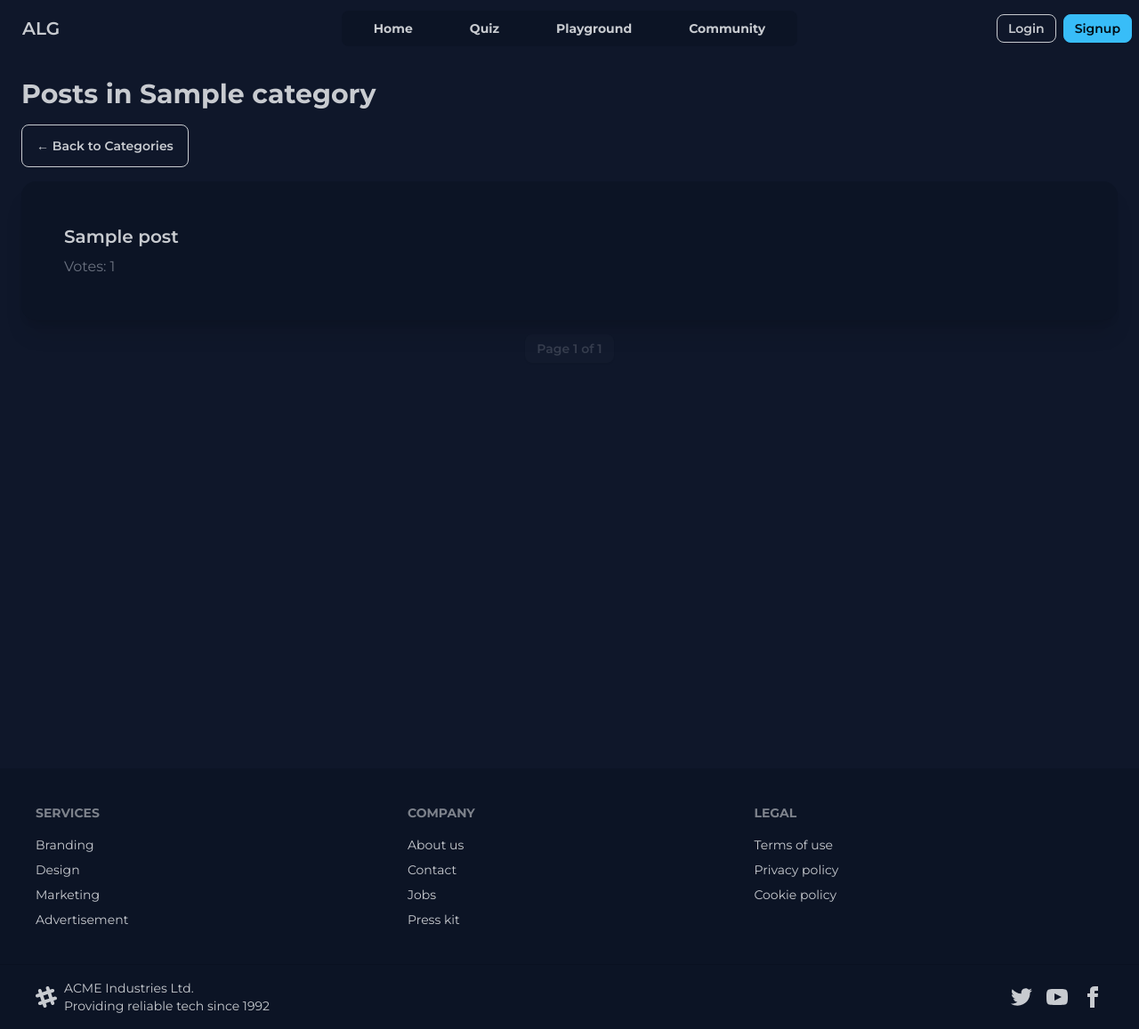
After one commit to Priyanshu-Batham/Algolyzer, a Django app: page /community/category/1/ in a window 1280 px wide. The commit adds this page. Shown: the whole page at 89% size. Run offline with Django 5.2, Linux system fonts and the light colour scheme; tables that the repository leaves empty hold one stand-in row (values such as "Sample post"); style sheets or scripts are compiled from the project's sources; some libraries are stand-ins or nearby versions.

Commit message:
Started the Community Forum app (#87)
* a deadly commit where everything is broken nah jk :)

* added community app in INSTALLED_APPS

```diff
--- a/Algolyzer/Algolyzer/settings/base.py
+++ b/Algolyzer/Algolyzer/settings/base.py
@@ -28,6 +28,7 @@ INSTALLED_APPS = [
     "home",
     "quiz",
     "study",
+    "community",
 ]
 
 MIDDLEWARE = [
--- a/Algolyzer/Algolyzer/urls.py
+++ b/Algolyzer/Algolyzer/urls.py
@@ -25,6 +25,7 @@ urlpatterns = [
     path("", include("home.urls")),
     path("quiz/", include("quiz.urls")),
     path("study/", include("study.urls")),
+    path("community/", include("community.urls")),
     # allauth urls
     path("accounts/", include("allauth.urls")),
 ]
--- /dev/null
+++ b/Algolyzer/community/apps.py
@@ -0,0 +1,6 @@
+from django.apps import AppConfig
+
+
+class CommunityConfig(AppConfig):
+    default_auto_field = "django.db.models.BigAutoField"
+    name = "community"
--- /dev/null
+++ b/Algolyzer/community/models.py
@@ -0,0 +1,42 @@
+from django.contrib.auth import get_user_model
+from django.db import models
+
+
+class Category(models.Model):
+    name = models.CharField(max_length=255, unique=True)
+    description = models.TextField(blank=True)
+
+    def __str__(self):
+        return self.name
+
+
+class Post(models.Model):
+    title = models.CharField(max_length=255)
+    content = models.TextField()
+    author = models.ForeignKey(get_user_model(), on_delete=models.CASCADE)
+    created_at = models.DateTimeField(auto_now_add=True)
+    updated_at = models.DateTimeField(auto_now=True)
+    category = models.ForeignKey(Category, on_delete=models.CASCADE)
+
+    def __str__(self):
+        return self.title
+
+
+class Comment(models.Model):
+    post = models.ForeignKey(Post, on_delete=models.CASCADE, related_name="comments")
+    author = models.ForeignKey(get_user_model(), on_delete=models.CASCADE)
+    content = models.TextField()
+    created_at = models.DateTimeField(auto_now_add=True)
+
+    def __str__(self):
+        return f"Comment by {self.author.username} on {self.post.title}"
+
+
+class Vote(models.Model):
+    VOTE_TYPES = [(1, "Upvote"), (-1, "Downvote")]
+    post = models.ForeignKey(Post, on_delete=models.CASCADE, related_name="votes")
+    user = models.ForeignKey(get_user_model(), on_delete=models.CASCADE)
+    vote_type = models.IntegerField(choices=VOTE_TYPES)
+
+    class Meta:
+        unique_together = ("post", "user")
--- /dev/null
+++ b/Algolyzer/community/templates/community/post_list.html
@@ -0,0 +1,36 @@
+{% extends 'base.html' %}
+
+{% block content %}
+<div class="container mx-auto p-6">
+    <h2 class="text-3xl font-bold mb-4">Posts in {{ category.name }}</h2>
+    <a href="{% url 'category_list' %}" class="btn btn-outline mb-4">← Back to Categories</a>
+
+    {% for post in page_obj %}
+        <div class="card bg-base-200 shadow-xl p-4 mb-4">
+            <div class="card-body">
+                <h3 class="text-xl font-semibold">
+                    <a href="{% url 'post_detail' post.id %}" class="hover:underline">{{ post.title }}</a>
+                </h3>
+                <p class="text-gray-500">Votes: {{ post.total_votes|default:0 }}</p>
+            </div>
+        </div>
+    {% empty %}
+        <p class="text-gray-400">No posts available in this category.</p>
+    {% endfor %}
+
+    <!-- Pagination -->
+    <div class="flex justify-center space-x-2 mt-4">
+        {% if page_obj.has_previous %}
+            <a href="?page=1" class="btn btn-sm">First</a>
+            <a href="?page={{ page_obj.previous_page_number }}" class="btn btn-sm">Previous</a>
+        {% endif %}
+
+        <span class="btn btn-sm btn-disabled">Page {{ page_obj.number }} of {{ page_obj.paginator.num_pages }}</span>
+
+        {% if page_obj.has_next %}
+            <a href="?page={{ page_obj.next_page_number }}" class="btn btn-sm">Next</a>
+            <a href="?page={{ page_obj.paginator.num_pages }}" class="btn btn-sm">Last</a>
+        {% endif %}
+    </div>
+</div>
+{% endblock %}
--- /dev/null
+++ b/Algolyzer/community/tests.py
@@ -0,0 +1,3 @@
+# from django.test import TestCase
+
+# Create your tests here.
--- /dev/null
+++ b/Algolyzer/community/urls.py
@@ -0,0 +1,15 @@
+from django.urls import path
+
+from . import views
+
+urlpatterns = [
+    path("", views.category_list, name="category_list"),
+    path(
+        "category/<int:category_id>/",
+        views.post_list_by_category,
+        name="post_list_by_category",
+    ),
+    path("post/<int:post_id>/", views.post_detail, name="post_detail"),
+    path("post/<int:post_id>/comment/", views.add_comment, name="add_comment"),
+    path("post/<int:post_id>/vote/<str:vote_type>/", views.vote_post, name="vote_post"),
+]
--- /dev/null
+++ b/Algolyzer/community/views.py
@@ -0,0 +1,87 @@
+from django.contrib.auth.decorators import login_required
+from django.core.paginator import Paginator
+from django.db.models import Sum
+from django.http import HttpResponseForbidden
+from django.shortcuts import get_object_or_404, redirect, render
+from home.decorators import profile_required
+
+from .models import Category, Comment, Post, Vote
+
+
+def category_list(request):
+    """Show all categories."""
+    categories = Category.objects.all()
+    return render(request, "community/category_list.html", {"categories": categories})
+
+
+def post_list_by_category(request, category_id):
+    category = get_object_or_404(Category, id=category_id)
+    posts = (
+        Post.objects.filter(category=category)
+        .annotate(total_votes=Sum("votes__vote_type"))
+        .order_by("-total_votes", "-created_at")
+    )
+
+    paginator = Paginator(posts, 5)  # Show 5 posts per page
+    page_number = request.GET.get("page")
+    page_obj = paginator.get_page(page_number)
+
+    return render(
+        request,
+        "community/post_list.html",
+        {"category": category, "page_obj": page_obj},
+    )
+
+
+def post_detail(request, post_id):
+    """Show post details along with comments and voting functionality."""
+    post = get_object_or_404(Post, id=post_id)
+    comments = post.comments.all()
+    total_votes = post.votes.aggregate(Sum("vote_type"))["vote_type__sum"] or 0
+
+    return render(
+        request,
+        "community/post_detail.html",
+        {"post": post, "comments": comments, "total_votes": total_votes},
+    )
+
+
+@login_required
+@profile_required
+def add_comment(request, post_id):
+    """Allow users to add comments to a post."""
+    post = get_object_or_404(Post, id=post_id)
+
+    if request.method == "POST":
+        content = request.POST.get("content")
+        if content:
+            Comment.objects.create(post=post, author=request.user, content=content)
+
+    return redirect("post_detail", post_id=post.id)
+
+
+@login_required
+@profile_required
+def vote_post(request, post_id, vote_type):
+    post = get_object_or_404(Post, id=post_id)
+
+    # Ensure vote_type is either 1 (upvote) or -1 (downvote)
+    if vote_type not in [1, -1]:
+        return HttpResponseForbidden("Invalid vote type.")
+
+    # Check if the user has already voted on this post
+    existing_vote = Vote.objects.filter(post=post, user=request.user).first()
+
+    if existing_vote:
+        if existing_vote.vote_type == vote_type:
+            # If the user clicks the same vote again, remove the vote (unvote)
+            existing_vote.delete()
+        else:
+            # Otherwise, update the vote
+            existing_vote.vote_type = vote_type
+            existing_vote.save()
+    else:
+        # Create a new vote if none exists
+        Vote.objects.create(post=post, user=request.user, vote_type=vote_type)
+
+    return redirect("post_detail", post_id=post.id)
--- a/Algolyzer/home/templates/home/dashboard.html
+++ b/Algolyzer/home/templates/home/dashboard.html
@@ -1,3 +1,7 @@
+{% extends "base.html" %}
+
+{% block content%}
+
     <h1>This is dashboard profile view</h1>
     <h2>Logged in as {{request.user.username}}</h2>
 
@@ -12,3 +16,5 @@
 
     {% comment %} level_up route is temporary only for dev testing {% endcomment %}
     <a href="{% url 'level_up' %}">level up</a>
+
+{% endblock %}
--- a/Algolyzer/home/templates/home/onboarding.html
+++ b/Algolyzer/home/templates/home/onboarding.html
@@ -1,3 +1,6 @@
+{% extends "base.html" %}
+
+{% block content%}
     <h1>Complete your profile</h1>
     <form method="post">
         {% csrf_token %}
@@ -5,3 +8,4 @@
         <button type="submit">Submit</button>
     </form>
     <a href="{% url 'dashboard' %}">Skip</a>
+{% endblock %}
--- a/Algolyzer/templates/base.html
+++ b/Algolyzer/templates/base.html
@@ -21,7 +21,7 @@
   {% url 'quiz_home' as quiz_url %}
   {% url 'playground_url' as playground_url %}
   {% url 'home' as home_url %}
-  {% url 'community_url' as community_url %}
+  {% url 'category_list' as community_url %}
 
   <div class="navbar bg-base-100 font-bold">
     <div class="navbar-start">
```
Also changed, not shown: Algolyzer/community/admin.py (added, +8 -0 lines), Algolyzer/community/templates/community/category_list.html (added, +17 -0 lines), Algolyzer/community/templates/community/home.html (added, +7 -0 lines), Algolyzer/community/templates/community/post_detail.html (added, +67 -0 lines), Algolyzer/Algolyzer/settings.py (added), Algolyzer/community/__init__.py (added), Algolyzer/community/migrations/0001_initial.py (added), Algolyzer/community/migrations/__init__.py (added). Lines whose indentation alone changed are shown as unchanged.
